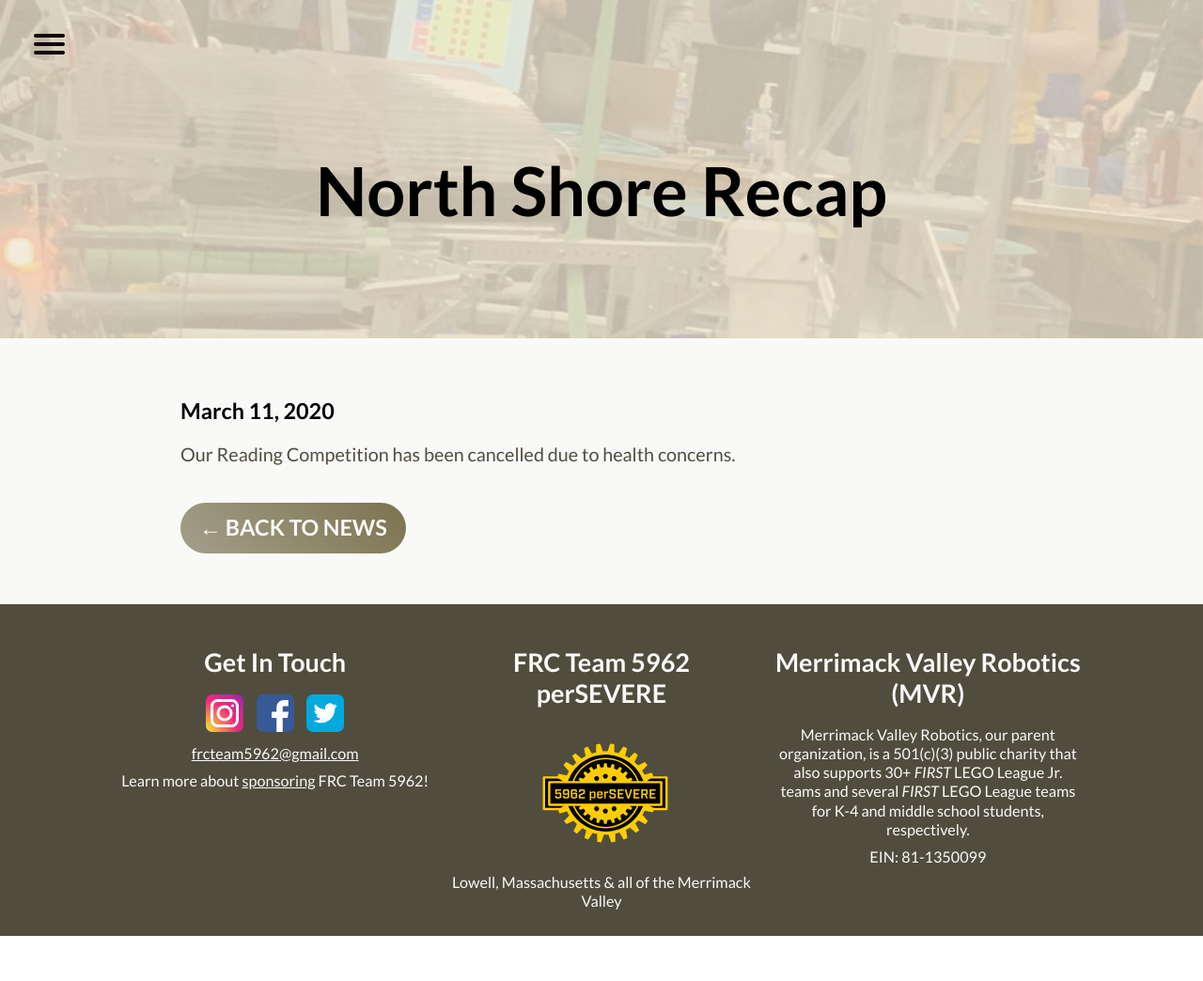
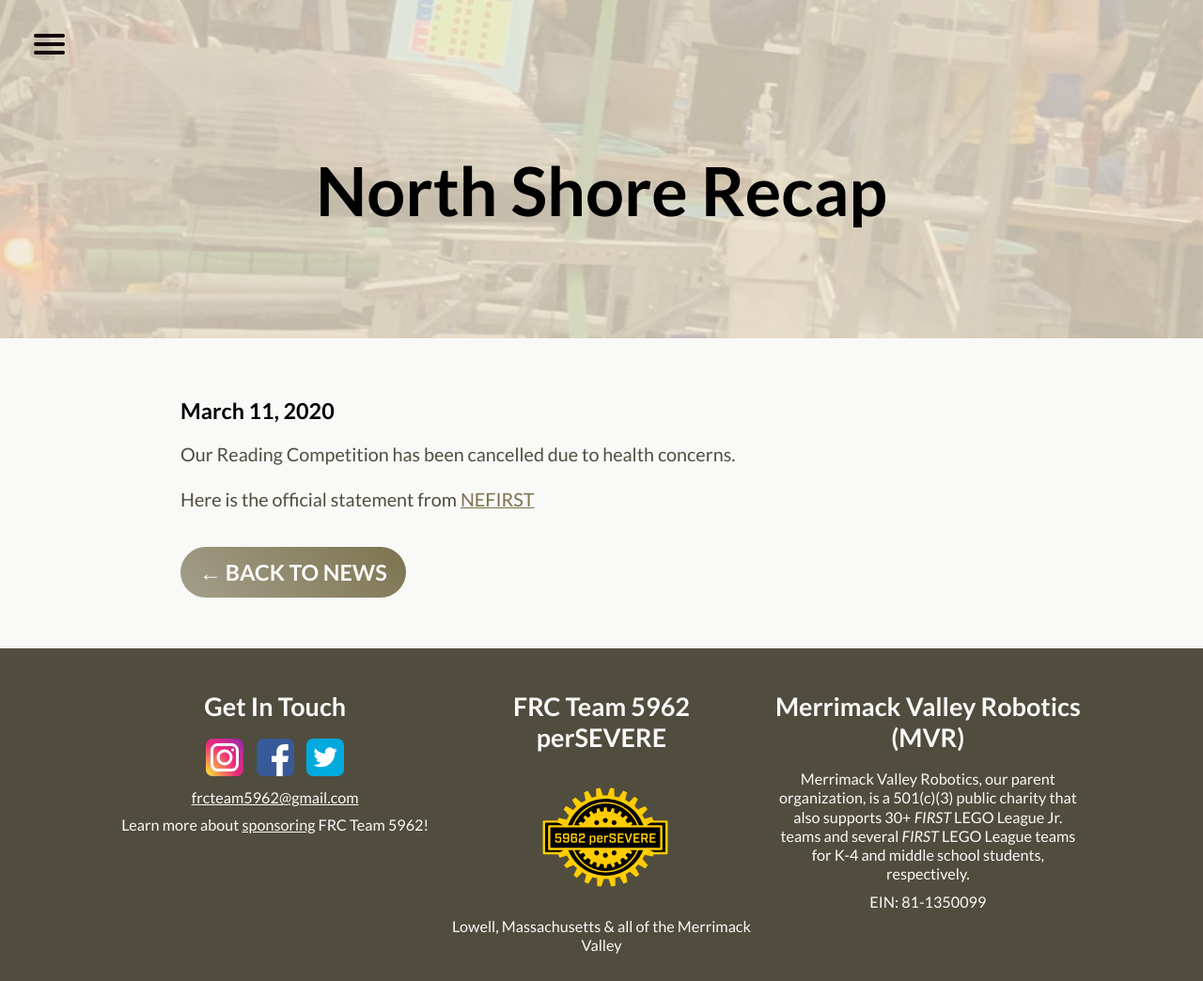
Before and after one commit to perSEVERE-5962/frc5962, a Jekyll site: the page built from _posts/2020-03-11-north-shore-recap.markdown, in a window 1280 px wide. Shown: the whole page at 94% size. Built offline with Jekyll 4.4.1, drawn with Linux system fonts in a browser that asks for light colours; before the commit the page ends 996 px from its top, so only the background shows below that.

Commit message:
Updated North Shore Recap

```diff
--- a/_posts/2020-03-11-north-shore-recap.markdown
+++ b/_posts/2020-03-11-north-shore-recap.markdown
@@ -4,3 +4,5 @@ date: 2020-03-11 09:00:00 Z
 ---
 
 Our Reading Competition has been cancelled due to health concerns.
+
+Here is the official statement from [NEFIRST](https://nefirst.org/2020/03/ne-first-covid-19-preparation/)
```
